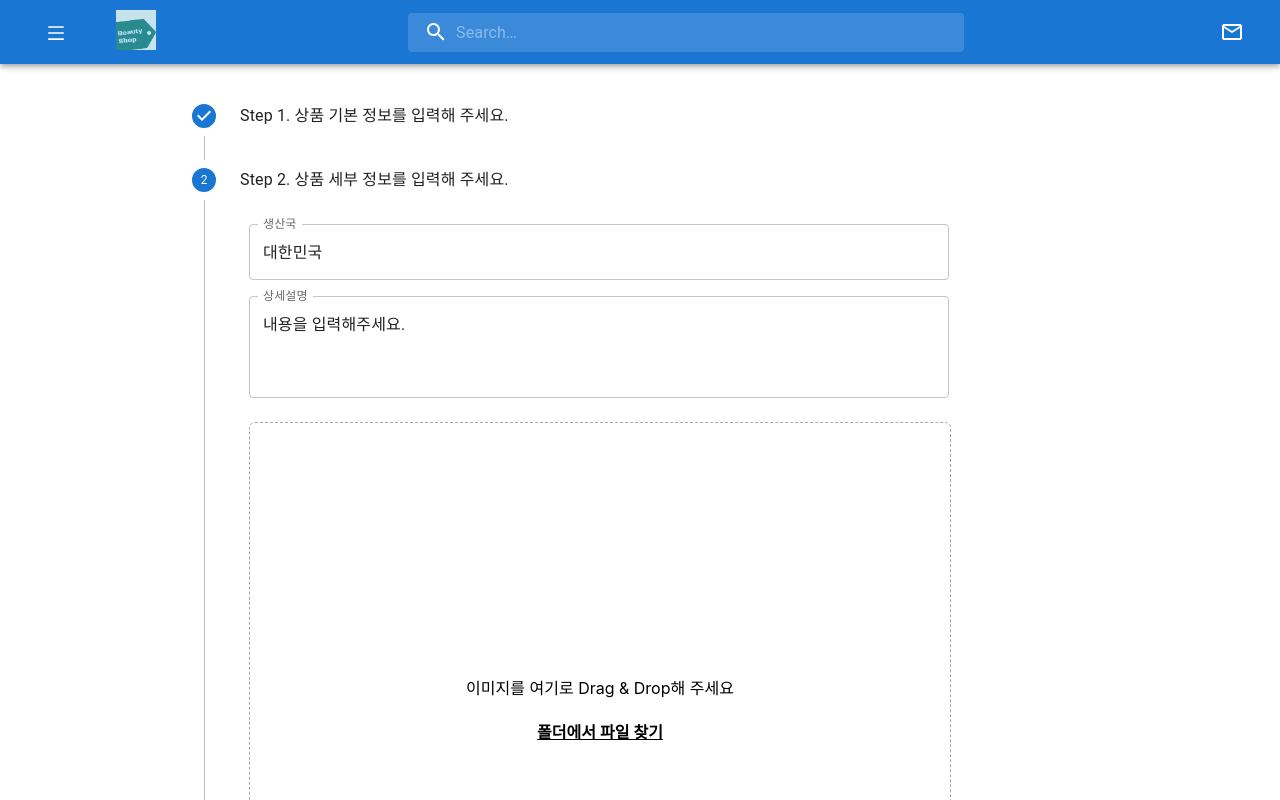
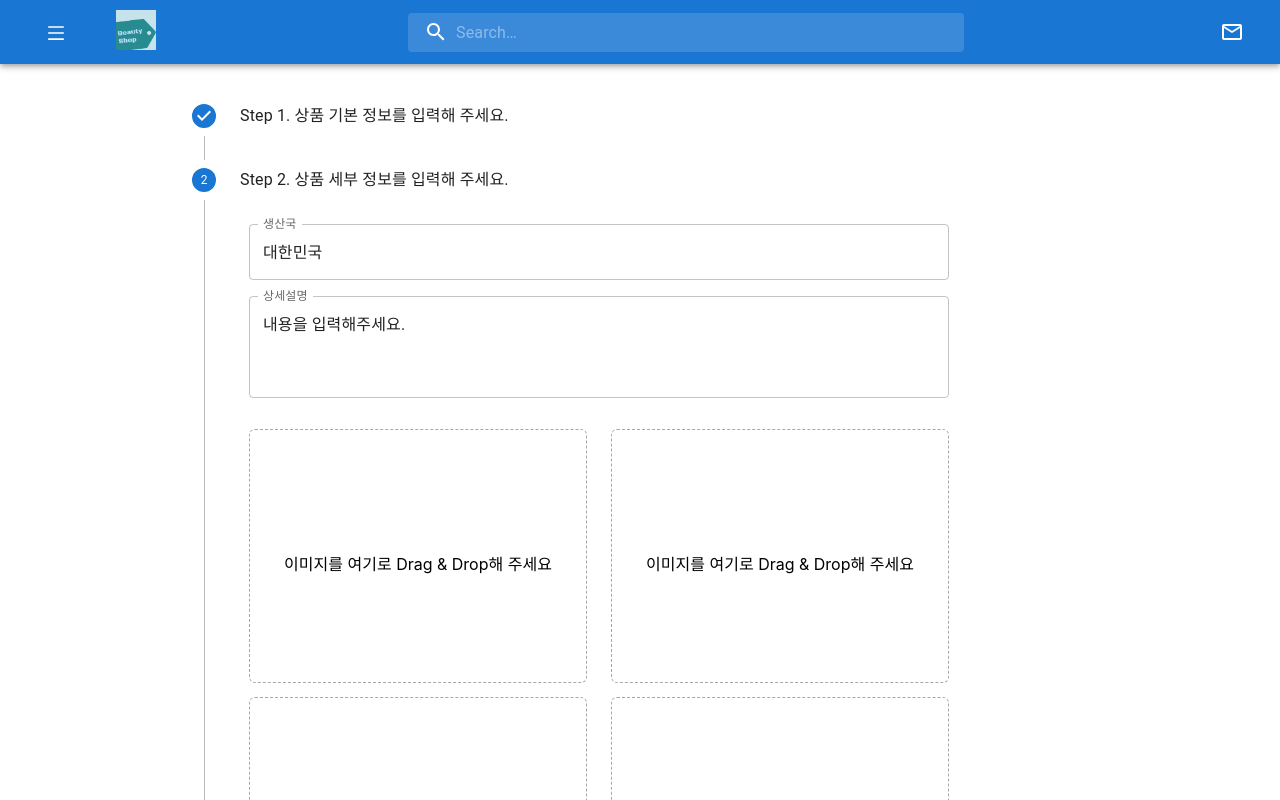
Before and after one commit to sangchoonjung/beautyshopseller, a React (Create React App) app: page /inventory/addItem in a window 1280 px wide. Both pictures are taken after a click on the button "CONTINUE". Shown: the top 800 px of the page. Built offline with nearby package versions, Linux system fonts and the light colour scheme.

Commit message:
1214#Step 마무리?

```diff
--- a/src/components/addItemPage/AddItemPage.tsx
+++ b/src/components/addItemPage/AddItemPage.tsx
@@ -22,7 +22,8 @@ const StepBoxStyle: SxProps = {
 }
 export interface ItemState {
     name: string, category: string, amount: number, price: number,
-    country: string, description: string, status: string
+    country: string, description: string, status: string,
+    available: "Available" | "Unavailable"
 }
 
 
@@ -50,7 +51,7 @@ export default function AddItemPage() {
 
     return (
 
-        <Box sx={{ m: 2, p: 2, display: 'flex', flexDirection: "column", alignItems: "center" }}>
+        <Box sx={{ m: 2, p: 2, display: 'flex', flexDirection: "column", alignItems: "center", }}>
             <Stepper activeStep={activeStep} orientation="vertical">
                 {steps.map((step, index) => (
                     <Step key={step.label} sx={StepBoxStyle} >
@@ -67,23 +68,24 @@ export default function AddItemPage() {
                             {/* <Typography>{step.description}</Typography> */}
                             <Box sx={{ mb: 2, }}>
                                 <div>
-                                    {index === 0 && (
+                                    {
+                                        index === 0 && (
                                             <>
                                                 <StepOne input={input!} handleChange={handleInputChange!} />
                                             </>
-                                    )}
-
-                                    {index === 1 && (
-
+                                        )
+                                    }
+                                    {
+                                        index === 1 && (
                                             <>
                                                 <StepTwo clickHandle={clickHandle} />
                                             </>
-                                    )}
+                                        )
+                                    }
                                     {
                                         index === 2 && (
                                             <>
                                                 <StepThree input={input!} handleChange={handleInputChange!} />
-
                                             </>
                                         )
                                     }
@@ -118,7 +120,6 @@ export default function AddItemPage() {
                 </Paper>
             )}
             <input onChange={fileSelectHandle} multiple type={"file"} ref={ref} style={{ display: "none" }} accept="image/*" />
-
         </Box>
 
     );
--- a/src/components/addItemPage/StepComponent/StepThree.tsx
+++ b/src/components/addItemPage/StepComponent/StepThree.tsx
@@ -32,17 +32,12 @@ export function StepThree({ input, handleChange }: { input: ItemState, handleCha
 
         <Box sx={StepOneBoxStyle} >
             <Box>
-                available
-                status
-            </Box>
-            <Box>
                 <FormControl fullWidth sx={{ m: 1, px: 0.5 }} variant="standard">
-                    {/* <InputLabel htmlFor="standard-adornment-amount">Status</InputLabel> */}
+                    <span style={{ fontWeight: 600 }}>Status :</span>
                     <TextField
                         sx={{ maxWidth: "500px", px: 1 }}
                         id="outlined-select-currency"
                         select
-                        label="Status"
                         fullWidth
                         value={input.status}
                         onChange={handleChange('status')}
@@ -54,6 +49,24 @@ export function StepThree({ input, handleChange }: { input: ItemState, handleCha
                         ))}
                     </TextField>
                 </FormControl>
+                <FormControl fullWidth sx={{ m: 1, px: 0.5 }} variant="standard">
+                    <span style={{ fontWeight: 600 }}>Available :</span>
+                    <TextField
+                        sx={{ maxWidth: "500px", px: 1 }}
+                        id="outlined-select-currency"
+                        select
+                        fullWidth
+                        value={input.available}
+                        onChange={handleChange('available')}
+                    >
+                        {["Available", "Unavailable"].map((option) => (
+                            <MenuItem key={option} value={option}>
+                                {option}
+                            </MenuItem>
+                        ))}
+                    </TextField>
+                </FormControl>
+
             </Box>
         </Box>
 
--- a/src/components/addItemPage/StepComponent/StepTwo.tsx
+++ b/src/components/addItemPage/StepComponent/StepTwo.tsx
@@ -2,21 +2,39 @@ import { AddItemContext } from "../../../context/addItemContext";
 import { StepTwoInput } from "./StepTwo/StepTwoInput";
 import * as React from 'react';
 import { StepTwoImage } from "./StepTwo/StepTwoImage";
-import { ImageItem } from "./StepTwo/ImageItem";
+import { Box, Typography } from "@mui/material";
+import { ImagePreviewBox } from "./StepTwo/ImagePreviewBox";
 
 export function StepTwo({ clickHandle }: { clickHandle: () => void }) {
 
     const { input, handleInputChange, dragAddHandle, files } = React.useContext(AddItemContext);
-
+    const [emptyBoxCnt, setEmptyBoxCnt] = React.useState<number>(1);
+    React.useEffect(() => {
+        setEmptyBoxCnt(
+            (4 - files!.length) > 0 ? 4 - files!.length : 1
+        )
+    }, [files!.length])
+    console.log(emptyBoxCnt)
     return (
         <>
             <StepTwoInput input={input!} handleChange={handleInputChange!} />
-            {
-                // 여러개 할 거면 맵 돌리기
-                files!.length > 0 ?
-                    <ImageItem file={files![0]} /> :
-                    <StepTwoImage dropHandle={dragAddHandle!} clickHandle={clickHandle} />
-            }
+            <Box px={2} mx={1} sx={{ maxWidth: '700px' }} onDrop={dragAddHandle} onDragOver={(evt) => {
+                evt.preventDefault();
+                evt.stopPropagation();
+            }}>
+                <Box sx={{ display: 'flex', flexDirection: "row", flexWrap: "wrap", justifyContent: "space-between" }}>
+                    < ImagePreviewBox dropHandle={dragAddHandle!} files={files!} />
+
+                    {[...Array(emptyBoxCnt)].map((n, index) => {
+                        return <StepTwoImage dropHandle={dragAddHandle!} clickHandle={clickHandle} />
+                    })
+                    }
+                </Box>
+
+                <Box sx={{ display: "flex", justifyContent: "center", my: 1 }}>
+                    <span style={{ cursor: "pointer", textDecoration: "underline", fontWeight: 600 }} onClick={clickHandle} >폴더에서 파일 찾기</span>
+                </Box>
+            </Box>
 
         </>
     )
--- a/src/components/addItemPage/StepComponent/StepTwo/ImageItem.tsx
+++ b/src/components/addItemPage/StepComponent/StepTwo/ImageItem.tsx
@@ -1,3 +1,4 @@
+import Box from '@mui/material/Box';
 
 import * as React from 'react';
 
@@ -11,7 +12,18 @@ export function ImageItem({ file }: { file: File }) {
 
 
     return (
+        <Box sx={{
+            position: "relative", border: "1px dashed #a7a7a7 ",
+            width: '48%',
+            aspectRatio: "4/3",
+            my: "1%",
+            justifyContent: "center", alignItems: "center", display: "flex"
+        }}>
+            <img style={{
+                objectFit: "fill",
+                width: '100%', height: '100%', margin: 1
+            }} src={img!} alt="uplodedImagePreview" />
+        </Box>
 
-        <img src={img!} alt="uplodedImagePreview" />
     )
 }
--- /dev/null
+++ b/src/components/addItemPage/StepComponent/StepTwo/ImagePreviewBox.tsx
@@ -0,0 +1,17 @@
+import { Box, Typography } from "@mui/material";
+import { ImageItem } from "./ImageItem";
+
+
+export function ImagePreviewBox({ files, dropHandle }: { files: File[], dropHandle: React.DragEventHandler<Element> }) {
+
+
+
+    console.log(files.length)
+    return (
+        <>
+            {files.map((file, index) => {
+                return <ImageItem key={index} file={file} />
+            })}
+        </>
+    )
+}
--- a/src/components/addItemPage/StepComponent/StepTwo/StepTwoImage.tsx
+++ b/src/components/addItemPage/StepComponent/StepTwo/StepTwoImage.tsx
@@ -5,20 +5,16 @@ export function StepTwoImage({ clickHandle, dropHandle }: { clickHandle: () => v
 
 
     return (
-        <Box px={2} mx={1} maxWidth='700px' onDrop={dropHandle} onDragOver={(evt) => {
-            evt.preventDefault();
-            evt.stopPropagation();
-        }}>
+
         <Box sx={{
             position: "relative", border: "1px dashed #a7a7a7 ",
-                width: '100%', paddingBottom: "75%", borderRadius: 1.5,
+            width: '48%', paddingBottom: "36%", borderRadius: 1.5,
+            my: "1%",
             justifyContent: "center", alignItems: "center", display: "flex"
         }}>
             <Box position={"absolute"} sx={{ top: '48%', textAlign: "center" }}>
                 이미지를 여기로 Drag & Drop해 주세요<br />
                 <br />
-                    <span style={{ cursor: "pointer", textDecoration: "underline", fontWeight: 600 }} onClick={clickHandle} >폴더에서 파일 찾기</span>
-                </Box>
             </Box>
         </Box>
     )
--- a/src/context/addItemContext.tsx
+++ b/src/context/addItemContext.tsx
@@ -22,7 +22,8 @@ export const AddItemProvider = ({ children }: { children: ReactNode }) => {
         amount: 0,
         country: "",
         description: "",
-        status: "Active"
+        status: "Active",
+        available: "Available"
     })
     const dragAddHandle: React.DragEventHandler = (evt) => {
         evt.preventDefault();
```
Lines whose indentation alone changed are shown as unchanged.
